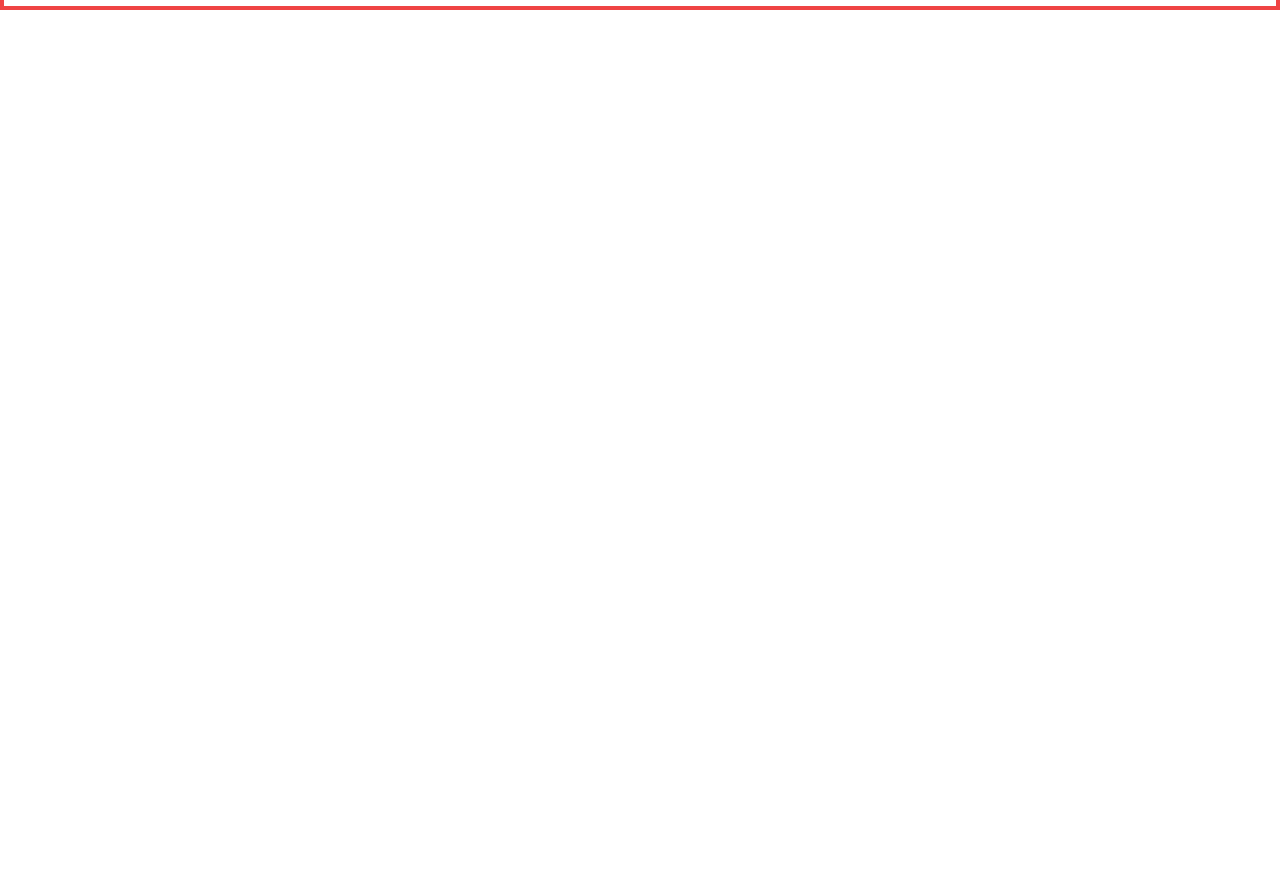
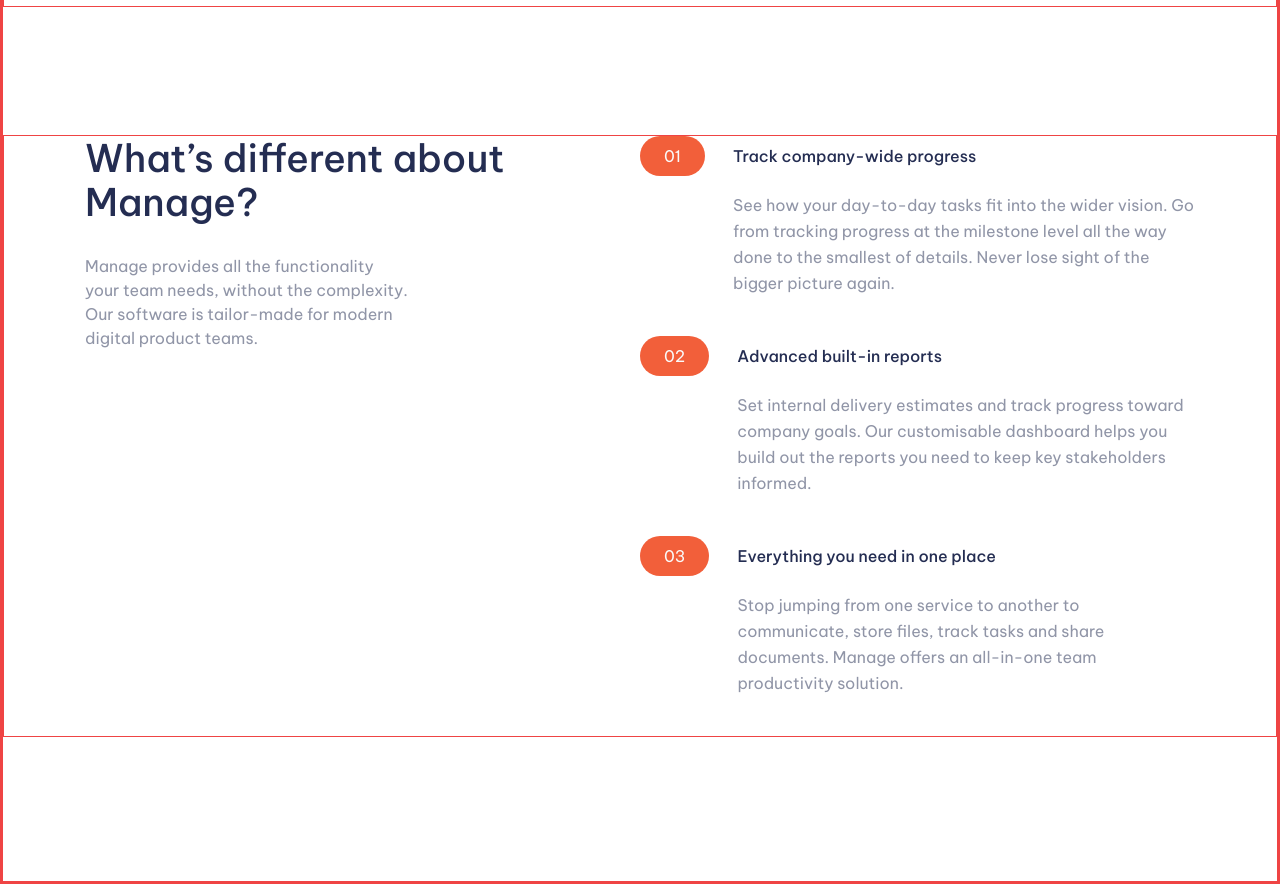
Before and after one commit to wafash08/manage-landing-page, a Next.js app: page / in a window 1280 px wide. Shown: the part 720-1604 px from the top of the page. Before the commit the page ends 800 px from the top, so only its background shows below. Built offline with nearby package versions, Linux system fonts and the light colour scheme.

Commit message:
features section --dekstop

```diff
--- a/app/globals.css
+++ b/app/globals.css
@@ -8,6 +8,7 @@
 
 header,
 header *,
-main section:first-child * {
+main section:first-child *,
+main section:nth-child(2) * {
 	@apply border-none;
 }
--- a/app/page.tsx
+++ b/app/page.tsx
@@ -2,10 +2,28 @@ import Image from 'next/image';
 import Container from './components/container';
 import CTAButton from './components/cta-button';
 
+const FEATURES = [
+	{
+		title: 'Track company-wide progress',
+		description:
+			'See how your day-to-day tasks fit into the wider vision. Go from tracking progress at the milestone level all the way done to the smallest of details. Never lose sight of the bigger picture again.',
+	},
+	{
+		title: 'Advanced built-in reports',
+		description:
+			'Set internal delivery estimates and track progress toward company goals. Our customisable dashboard helps you build out the reports you need to keep key stakeholders informed.',
+	},
+	{
+		title: 'Everything you need in one place',
+		description:
+			'Stop jumping from one service to another to communicate, store files, track tasks and share documents. Manage offers an all-in-one team productivity solution.',
+	},
+];
+
 export default function Home() {
 	return (
 		<main>
-			<section className='relative pt-[220px]'>
+			<section className='relative pt-[220px] mb-32'>
 				<div className='absolute -top-1/4 -right-48 -z-10'>
 					<svg xmlns='http://www.w3.org/2000/svg' width='814' height='814'>
 						<rect
@@ -46,6 +64,42 @@ export default function Home() {
 					</div>
 				</Container>
 			</section>
+			<section className='mb-36'>
+				<Container className='flex'>
+					<div className='flex-1'>
+						<h2 className='max-w-[422px] text-[38px] font-medium text-primary-dark-blue leading-[44px] mb-[30px]'>
+							What’s different about Manage?
+						</h2>
+						<p className='max-w-[326px] text-base font-normal text-neutral-dark-grayish-blue'>
+							Manage provides all the functionality your team needs, without the
+							complexity. Our software is tailor-made for modern digital product
+							teams.
+						</p>
+					</div>
+					<ul className='flex-1'>
+						{FEATURES.map((feature, idx) => {
+							return (
+								<li
+									key={feature.title}
+									className='flex items-start gap-7 text-base mb-10'
+								>
+									<span className='bg-primary-bright-red px-6 py-2 rounded-full text-neutral-very-light-gray'>
+										0{idx + 1}
+									</span>
+									<div>
+										<p className='text-primary-dark-blue font-medium py-2 mb-4'>
+											{feature.title}
+										</p>
+										<p className='text-neutral-dark-grayish-blue leading-[26px]'>
+											{feature.description}
+										</p>
+									</div>
+								</li>
+							);
+						})}
+					</ul>
+				</Container>
+			</section>
 		</main>
 	);
 }
```
